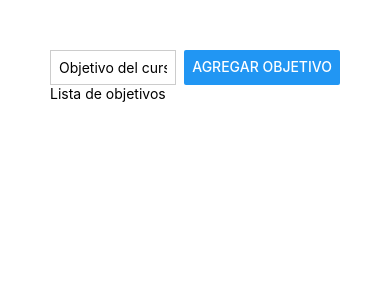
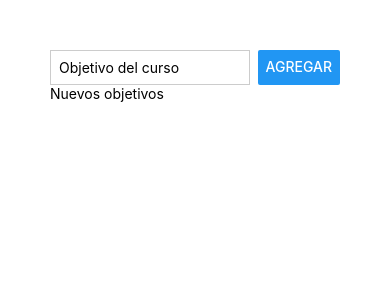
Before and after one commit to MauroHerreraJ/Meals, a React Native app: screen / in a window 390 px wide. Shown: the top 300 px of the page. Built offline with nearby package versions, Linux system fonts and the light colour scheme.

Commit message:
Nuevos objetivos

```diff
--- a/App.js
+++ b/App.js
@@ -7,10 +7,10 @@ export default function App() {
 
       <View style={styles.inputContainer}>
         <TextInput style={styles.TextInput} placeholder='Objetivo del curso'/>
-        <Button title='Agregar objetivo'/>
+        <Button title='Agregar'/>
       </View>
       <View>
-        <Text>Lista de objetivos</Text>
+        <Text>Nuevos objetivos</Text>
       </View>
 
     </View>
```
